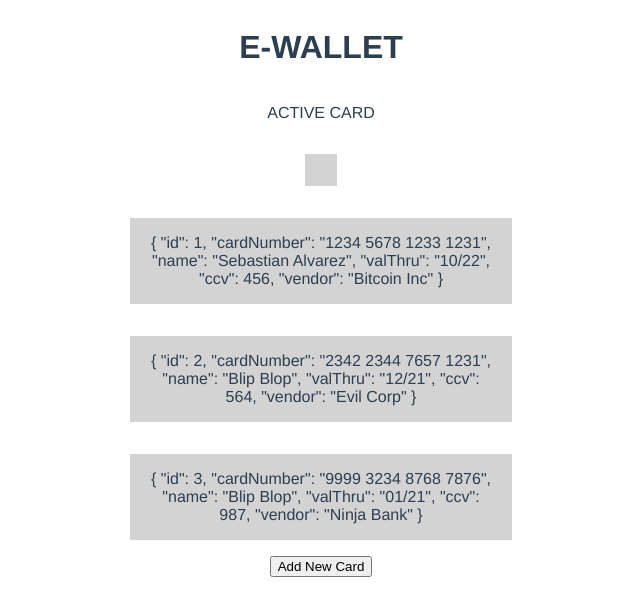
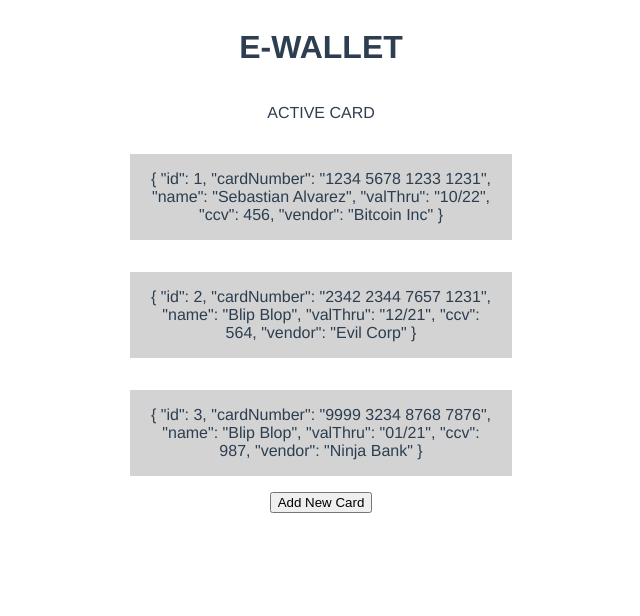
Before and after one commit to sleam91/E-Wallet, a Vue app: page / in a window 1280 px wide. Shown: the top 616 px of the page, without its empty margins (319-959 px from the left). Built offline with nearby package versions, Linux system fonts and the light colour scheme.

Commit message:
added param router link

```diff
--- a/src/router/index.js
+++ b/src/router/index.js
@@ -2,6 +2,7 @@ import Vue from 'vue'
 import VueRouter from 'vue-router'
 import Home from '../views/Home.vue'
 import AddCard from '../views/AddCard.vue'
+import Card from '../components/Card.vue'
 
 Vue.use(VueRouter)
 
@@ -10,6 +11,11 @@ Vue.use(VueRouter)
     path: '/',
     name: 'Home',
     component: Home
+  },
+  {
+    path: '/:id',
+    name: 'Card',
+    component: Card
   },
   {
     path: '/add',
--- a/src/views/Home.vue
+++ b/src/views/Home.vue
@@ -2,7 +2,7 @@
     <div class="home">
         <top :header="'E-WALLET'" />
         <p>ACTIVE CARD</p>
-        <card/>
+        <card v-if="this.$route.params.id"/>
         <card-stack />
         <router-link to="/add">
             <button>Add New Card</button>
```
